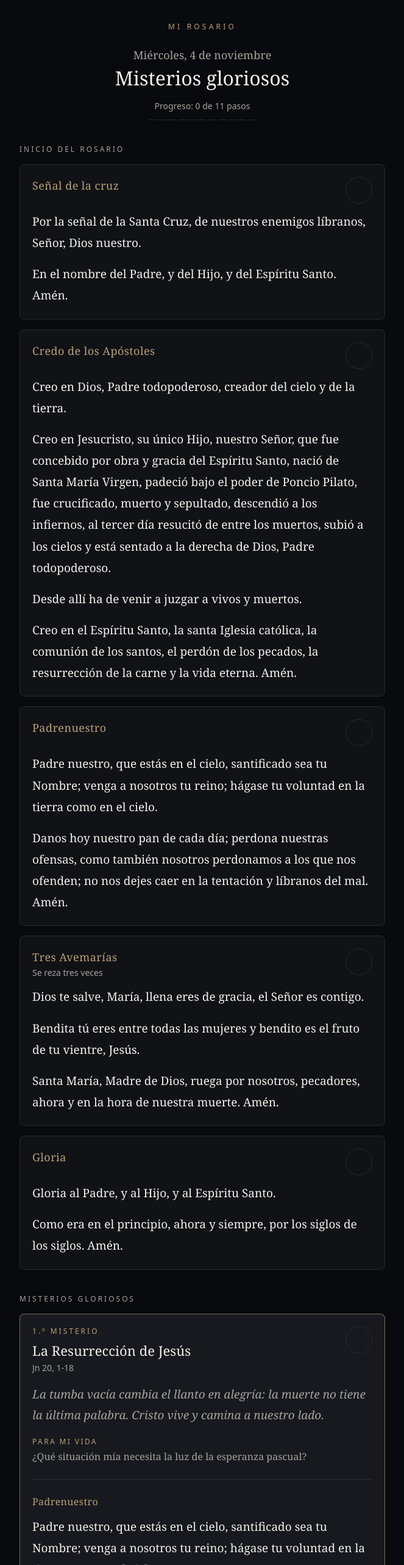
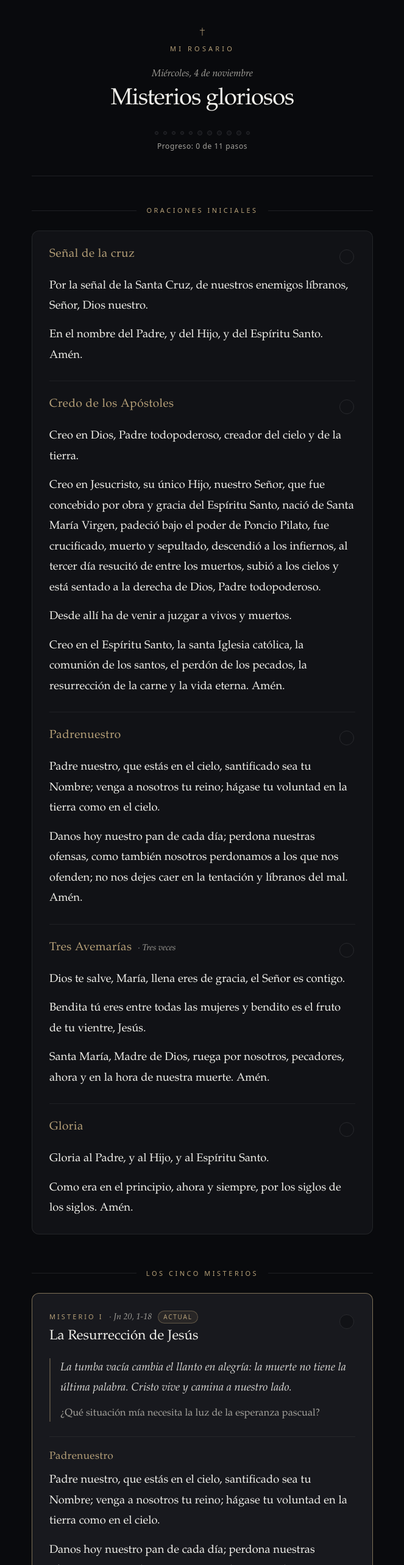
Before and after one commit to javirodel/Catholic_os, a React (Vite) app: page / in a window 1280 px wide. Shown: the part 20-2586 px from the top of the page at 61% size, without its empty margins (308-971 px from the left). Built offline with nearby package versions, Linux system fonts and the light colour scheme.

Commit message:
Redisenar interfaz estilo devocionario editorial

```diff
--- a/src/App.tsx
+++ b/src/App.tsx
@@ -20,16 +20,24 @@ export default function App({ getNow = realNow }: Props) {
   const currentIndex = MYSTERY_STEPS.findIndex((s) => !doneSet.has(s));
 
   return (
-    <main className="mx-auto w-full max-w-[40rem] px-5 pb-16 pt-10 sm:pt-14">
+    <main className="mx-auto w-full max-w-[38rem] px-5 pb-20 pt-10 sm:px-6 sm:pt-14">
       <Header dayLabel={day.label} setTitle={set.title} completed={doneSet.size} />
 
       <Opening doneSet={doneSet} onToggle={toggle} />
 
-      <section aria-labelledby="misterios" className="mt-10">
-        <h2 id="misterios" className="font-sans text-xs uppercase tracking-[0.25em] text-muted">
-          {set.title}
-        </h2>
-        <div className="mt-4 space-y-4">
+      <section aria-labelledby="misterios" className="mt-14">
+        <div className="flex items-center gap-4">
+          <span className="h-px flex-1 bg-line/70" />
+          <h2
+            id="misterios"
+            className="font-sans text-[0.6875rem] uppercase tracking-[0.32em] text-accent"
+          >
+            Los cinco misterios
+          </h2>
+          <span className="h-px flex-1 bg-line/70" />
+        </div>
+
+        <div className="mt-6 space-y-5">
           {set.mysteries.map((m, i) => (
             <MysteryCard
               key={m.name}
@@ -45,7 +53,7 @@ export default function App({ getNow = realNow }: Props) {
 
       <Closing done={doneSet.has(FINAL_STEP)} onToggle={() => toggle(FINAL_STEP)} />
 
-      <footer className="mt-12 text-center">
+      <footer className="mt-14 border-t border-line/60 pt-8 text-center">
         <ResetButton onConfirm={reset} />
       </footer>
     </main>
--- a/src/components/CheckButton.tsx
+++ b/src/components/CheckButton.tsx
@@ -7,7 +7,7 @@ interface Props {
   label: string;
 }
 
-/** Marca de completado: círculo discreto de 44 px (área táctil cómoda). */
+/** Marca de completado elegante, táctil (44 px) y discreta. */
 export function CheckButton({ checked, onToggle, label }: Props) {
   return (
     <button
@@ -16,11 +16,17 @@ export function CheckButton({ checked, onToggle, label }: Props) {
       aria-checked={checked}
       aria-label={label}
       onClick={onToggle}
-      className={`flex h-11 w-11 shrink-0 items-center justify-center rounded-full border transition-colors ${
-        checked ? 'border-accent bg-accent text-bg' : 'border-line text-transparent'
-      }`}
+      className="group -mr-2 -mt-1 flex h-11 w-11 shrink-0 items-center justify-center rounded-full"
     >
-      <Check size={20} strokeWidth={2.25} aria-hidden="true" />
+      <span
+        className={`flex h-6 w-6 items-center justify-center rounded-full border transition-colors ${
+          checked
+            ? 'border-accent bg-accent/15 text-accent'
+            : 'border-line bg-surface text-transparent group-hover:border-muted/60'
+        }`}
+      >
+        <Check size={13} strokeWidth={2.2} aria-hidden="true" />
+      </span>
     </button>
   );
 }
--- a/src/components/Header.tsx
+++ b/src/components/Header.tsx
@@ -8,25 +8,54 @@ interface Props {
 
 export function Header({ dayLabel, setTitle, completed }: Props) {
   return (
-    <header className="text-center">
-      <p className="font-sans text-xs uppercase tracking-[0.35em] text-accent">Mi Rosario</p>
-      <p className="mt-6 text-lg text-muted">{dayLabel}</p>
-      <h1 className="mt-1 text-[2rem] leading-tight text-ink">{setTitle}</h1>
-      <p className="mt-4 font-sans text-sm text-muted">
-        Progreso: {completed} de {TOTAL_STEPS} pasos
+    <header className="pb-10 pt-2 text-center border-b border-line/70">
+      <div className="mx-auto mb-5 flex flex-col items-center">
+        <svg
+          aria-hidden="true"
+          viewBox="0 0 24 24"
+          className="h-4 w-4 text-accent/85"
+          fill="none"
+          stroke="currentColor"
+          strokeWidth="1.5"
+          strokeLinecap="round"
+        >
+          <path d="M12 3v18M6.5 8.5h11" />
+        </svg>
+        <p className="mt-3 font-sans text-[0.6875rem] uppercase tracking-[0.38em] text-accent">
+          Mi Rosario
         </p>
-      {/* Segmentos en lugar de estilos inline: compatible con una CSP estricta. */}
+      </div>
+
+      <p className="font-serif text-base italic text-muted">{dayLabel}</p>
+      <h1 className="mt-1.5 font-serif text-[2.125rem] font-normal tracking-tight leading-tight text-ink sm:text-[2.375rem]">
+        {setTitle}
+      </h1>
+
+      <div className="mt-7 flex flex-col items-center">
         <div
           role="progressbar"
           aria-label="Progreso del Rosario"
           aria-valuemin={0}
           aria-valuemax={TOTAL_STEPS}
           aria-valuenow={completed}
-        className="mx-auto mt-3 flex w-44 gap-1"
+          className="flex items-center gap-2"
         >
-        {Array.from({ length: TOTAL_STEPS }, (_, i) => (
-          <span key={i} className={`h-px flex-1 ${i < completed ? 'bg-accent' : 'bg-line'}`} />
-        ))}
+          {Array.from({ length: TOTAL_STEPS }, (_, i) => {
+            const isMystery = i >= 5 && i <= 9;
+            const isDone = i < completed;
+            return (
+              <span
+                key={i}
+                className={`rounded-full transition-colors ${
+                  isMystery ? 'h-2 w-2' : 'h-1.5 w-1.5'
+                } ${isDone ? 'bg-accent' : 'border border-line bg-surface'}`}
+              />
+            );
+          })}
+        </div>
+        <p className="mt-2.5 font-sans text-xs tracking-wider text-muted">
+          Progreso: {completed} de {TOTAL_STEPS} pasos
+        </p>
       </div>
     </header>
   );
--- a/src/components/MysteryCard.tsx
+++ b/src/components/MysteryCard.tsx
@@ -1,7 +1,11 @@
+import { useState } from 'react';
+import { Check, ChevronDown } from 'lucide-react';
 import type { Mystery } from '../data/mysteries';
 import { PRAYERS } from '../data/prayers';
 import { CheckButton } from './CheckButton';
 import { PrayerText } from './PrayerText';
+
+const ROMAN = ['I', 'II', 'III', 'IV', 'V'] as const;
 
 interface Props {
   number: number;
@@ -12,23 +16,43 @@ interface Props {
 }
 
 export function MysteryCard({ number, mystery, done, current, onToggle }: Props) {
+  const [showPrayers, setShowPrayers] = useState(false);
+  const prayersExpanded = current || showPrayers;
+  const roman = ROMAN[number - 1] ?? String(number);
+
   return (
     <article
       aria-current={current ? 'step' : undefined}
       data-current={current}
-      className={`rounded-lg border p-5 ${
-        current ? 'border-accent/60 bg-elevated' : 'border-line bg-surface'
+      className={`rounded-xl border transition-colors ${
+        current
+          ? 'border-accent/65 bg-elevated px-5 py-6 sm:px-7 sm:py-7'
+          : 'border-line/80 bg-surface px-5 py-5 sm:px-7 sm:py-6'
       }`}
     >
+      {/* Cabecera del misterio */}
       <div className="flex items-start justify-between gap-4">
         <div className="min-w-0">
-          <p className="font-sans text-xs uppercase tracking-[0.25em] text-accent">
-            {number}.º misterio
-          </p>
-          <h3 className="mt-2 text-[1.375rem] leading-snug text-ink">{mystery.name}</h3>
+          <div className="flex flex-wrap items-center gap-x-2.5 gap-y-1">
+            <span className="font-sans text-[0.6875rem] uppercase tracking-[0.28em] text-accent">
+              Misterio {roman}
+            </span>
             {mystery.reference && (
-            <p className="mt-1 font-sans text-sm text-muted">{mystery.reference}</p>
+              <span className="font-serif text-sm italic text-muted">· {mystery.reference}</span>
             )}
+            {current && (
+              <span className="rounded-full border border-accent/40 bg-accent/10 px-2 py-0.5 font-sans text-[0.625rem] uppercase tracking-[0.18em] text-accent">
+                Actual
+              </span>
+            )}
+          </div>
+          <h3
+            className={`mt-1.5 font-serif text-[1.4rem] font-normal leading-snug ${
+              done ? 'text-muted' : 'text-ink'
+            }`}
+          >
+            {mystery.name}
+          </h3>
         </div>
         <CheckButton
           checked={done}
@@ -37,19 +61,72 @@ export function MysteryCard({ number, mystery, done, current, onToggle }: Props)
         />
       </div>
 
-      <p className="mt-4 text-[1.1875rem] italic leading-[1.8] text-muted">{mystery.reflection}</p>
-      <p className="mt-3 text-base leading-relaxed text-muted">
-        <span className="font-sans text-xs uppercase tracking-[0.2em] text-accent">Para mi vida </span>
-        <br />
-        {mystery.question}
+      {/* Meditación y pregunta personal */}
+      <div className={`mt-5 border-l-2 border-accent/35 pl-4 ${done ? 'opacity-70' : ''}`}>
+        <p className="font-serif text-[1.15rem] italic leading-[1.78] text-ink/90">
+          {mystery.reflection}
         </p>
+        <p className="mt-3 text-[1.02rem] leading-relaxed text-muted">{mystery.question}</p>
+      </div>
 
-      <div className="mt-6 space-y-6 border-t border-line pt-6">
+      {/* Oraciones de la decena */}
+      {prayersExpanded ? (
+        <div className="mt-6 divide-y divide-line/60 border-t border-line/80 pt-5">
+          {!current && (
+            <div className="pb-4">
+              <button
+                type="button"
+                onClick={() => setShowPrayers(false)}
+                className="inline-flex items-center gap-1.5 font-sans text-xs tracking-wider text-muted hover:text-ink"
+              >
+                <ChevronDown size={14} className="rotate-180" aria-hidden="true" />
+                Ocultar oraciones de la decena
+              </button>
+            </div>
+          )}
+          <div className="py-4 first:pt-0">
             <PrayerText prayer={PRAYERS.padrenuestro} compact />
-        <PrayerText prayer={PRAYERS.avemaria} note="Se reza diez veces" compact />
+          </div>
+          <div className="py-4">
+            <PrayerText prayer={PRAYERS.avemaria} note="Se repite diez veces" compact />
+          </div>
+          <div className="py-4">
             <PrayerText prayer={PRAYERS.gloria} compact />
+          </div>
+          <div className="pt-4">
             <PrayerText prayer={PRAYERS.fatima} note="Opcional" compact />
           </div>
+
+          <div className="mt-6 pt-5">
+            <button
+              type="button"
+              onClick={onToggle}
+              className={`flex min-h-11 w-full items-center justify-center gap-2 rounded-lg border px-4 font-sans text-sm tracking-wide transition-colors ${
+                done
+                  ? 'border-accent/50 bg-accent/15 text-accent'
+                  : 'border-accent/50 text-accent hover:bg-accent/10'
+              }`}
+            >
+              <Check size={16} strokeWidth={2} aria-hidden="true" />
+              {done ? 'Misterio completado' : `Completar ${number}.º misterio`}
+            </button>
+          </div>
+        </div>
+      ) : (
+        <div className="mt-5 flex items-center justify-between gap-3 border-t border-line/60 pt-4">
+          <p className="font-serif text-sm italic text-muted">
+            Padrenuestro · 10 Avemarías · Gloria · Fátima
+          </p>
+          <button
+            type="button"
+            onClick={() => setShowPrayers(true)}
+            className="inline-flex shrink-0 items-center gap-1 font-sans text-xs tracking-wider text-accent hover:underline"
+          >
+            Ver oraciones
+            <ChevronDown size={14} aria-hidden="true" />
+          </button>
+        </div>
+      )}
     </article>
   );
 }
--- a/src/components/Opening.tsx
+++ b/src/components/Opening.tsx
@@ -14,33 +14,45 @@ const ITEMS = [
   {
     step: 'inicio-avemarias',
     prayer: { ...PRAYERS.avemaria, title: 'Tres Avemarías' },
-    note: 'Se reza tres veces',
+    note: 'Tres veces',
   },
   { step: 'inicio-gloria', prayer: PRAYERS.gloria, note: undefined },
 ] as const;
 
 export function Opening({ doneSet, onToggle }: Props) {
   return (
-    <section aria-labelledby="inicio" className="mt-10">
-      <h2 id="inicio" className="font-sans text-xs uppercase tracking-[0.25em] text-muted">
-        Inicio del Rosario
+    <section aria-labelledby="inicio" className="mt-12">
+      <div className="flex items-center gap-4">
+        <span className="h-px flex-1 bg-line/70" />
+        <h2
+          id="inicio"
+          className="font-sans text-[0.6875rem] uppercase tracking-[0.32em] text-accent"
+        >
+          Oraciones iniciales
         </h2>
-      <div className="mt-4 space-y-4">
-        {ITEMS.map(({ step, prayer, note }) => (
-          <article key={step} className="rounded-lg border border-line bg-surface p-5">
+        <span className="h-px flex-1 bg-line/70" />
+      </div>
+
+      <div className="mt-6 divide-y divide-line/60 rounded-xl border border-line/80 bg-surface px-5 sm:px-7">
+        {ITEMS.map(({ step, prayer, note }) => {
+          const isDone = doneSet.has(step);
+          return (
+            <article key={step} className="py-6 first:pt-6 last:pb-6">
               <PrayerText
                 prayer={prayer}
                 note={note}
+                dimmed={isDone}
                 action={
                   <CheckButton
-                  checked={doneSet.has(step)}
+                    checked={isDone}
                     onToggle={() => onToggle(step)}
                     label={`Marcar como rezado: ${prayer.title}`}
                   />
                 }
               />
             </article>
-        ))}
+          );
+        })}
       </div>
     </section>
   );
--- a/src/components/PrayerText.tsx
+++ b/src/components/PrayerText.tsx
@@ -3,26 +3,38 @@ import type { Prayer } from '../data/prayers';
 
 interface Props {
   prayer: Prayer;
-  /** Línea secundaria bajo el título (p. ej. «Se repite diez veces»). */
+  /** Rubrica / indicación bajo el título (p. ej. «Se repite diez veces»). */
   note?: string;
   /** Control a la derecha del título (p. ej. marca de completado). */
   action?: ReactNode;
+  /** Atenúa ligeramente cuando el paso ya se ha completado. */
+  dimmed?: boolean;
   compact?: boolean;
 }
 
-export function PrayerText({ prayer, note, action, compact = false }: Props) {
+export function PrayerText({ prayer, note, action, dimmed = false, compact = false }: Props) {
   return (
-    <div>
+    <div className={dimmed ? 'opacity-65 transition-opacity' : 'transition-opacity'}>
       <div className="flex items-start justify-between gap-4">
         <div className="min-w-0">
-          <h4 className={`font-serif tracking-wide text-accent ${compact ? 'text-base' : 'text-lg'}`}>
-            {prayer.title}
-          </h4>
-          {note && <p className="mt-0.5 font-sans text-sm text-muted">{note}</p>}
+          <div className="flex flex-wrap items-baseline gap-x-2.5 gap-y-0.5">
+            <h4
+              className={`font-serif font-normal tracking-wide text-accent ${
+                compact ? 'text-[1.0625rem]' : 'text-[1.1875rem]'
+              }`}
+            >
+              {prayer.title}
+            </h4>
+            {note && <span className="font-serif text-sm italic text-muted">· {note}</span>}
+          </div>
         </div>
         {action}
       </div>
-      <div className="mt-3 space-y-4 text-[1.1875rem] leading-[1.85] text-ink">
+      <div
+        className={`mt-2.5 space-y-3.5 text-[1.15rem] leading-[1.82] ${
+          dimmed ? 'text-muted' : 'text-ink'
+        }`}
+      >
         {prayer.paragraphs.map((p) => (
           <p key={p} className="[overflow-wrap:anywhere]">
             {p}
--- a/src/index.css
+++ b/src/index.css
@@ -9,7 +9,7 @@
   --color-line: #292a2e;
   --color-accent: #b6a078;
 
-  --font-serif: Georgia, 'Iowan Old Style', 'Palatino Linotype', Palatino, 'Times New Roman', serif;
+  --font-serif: 'Iowan Old Style', 'Palatino Linotype', Palatino, 'Book Antiqua', Georgia, serif;
   --font-sans: system-ui, -apple-system, 'Segoe UI', sans-serif;
 }
 
@@ -18,6 +18,8 @@ html {
   color-scheme: dark;
   -webkit-text-size-adjust: 100%;
   text-size-adjust: 100%;
+  -webkit-font-smoothing: antialiased;
+  -moz-osx-font-smoothing: grayscale;
 }
 
 body {
@@ -38,11 +40,12 @@ body {
   button {
     font: inherit;
     color: inherit;
+    cursor: pointer;
   }
 }
 
 :focus-visible {
-  outline: 2px solid var(--color-accent);
+  outline: 1px solid var(--color-accent);
   outline-offset: 3px;
 }
 
```
Also changed, not shown: src/components/Closing.tsx (+28 -12 lines), 6 other files (tests, documents, lock files or other folders). Lines whose indentation alone changed are shown as unchanged.
